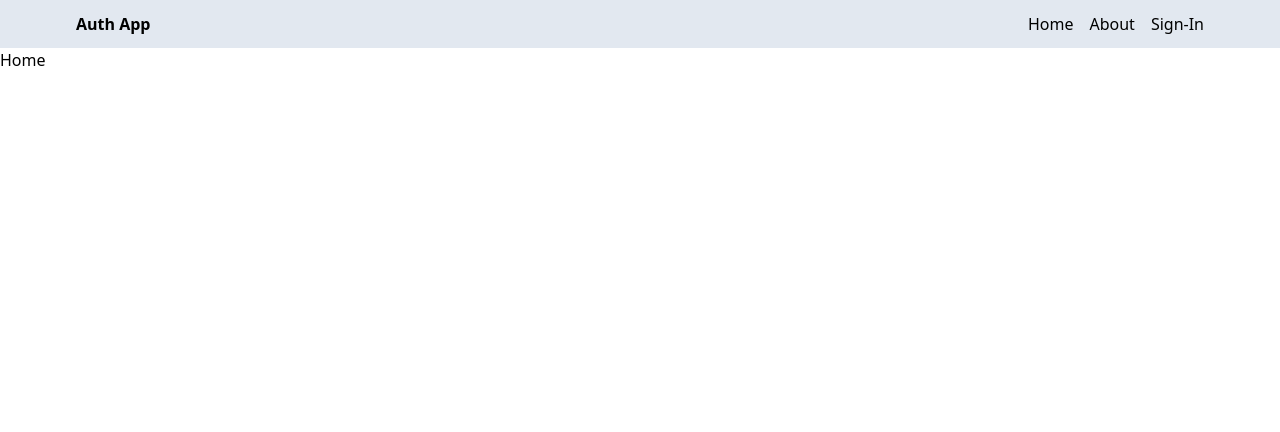
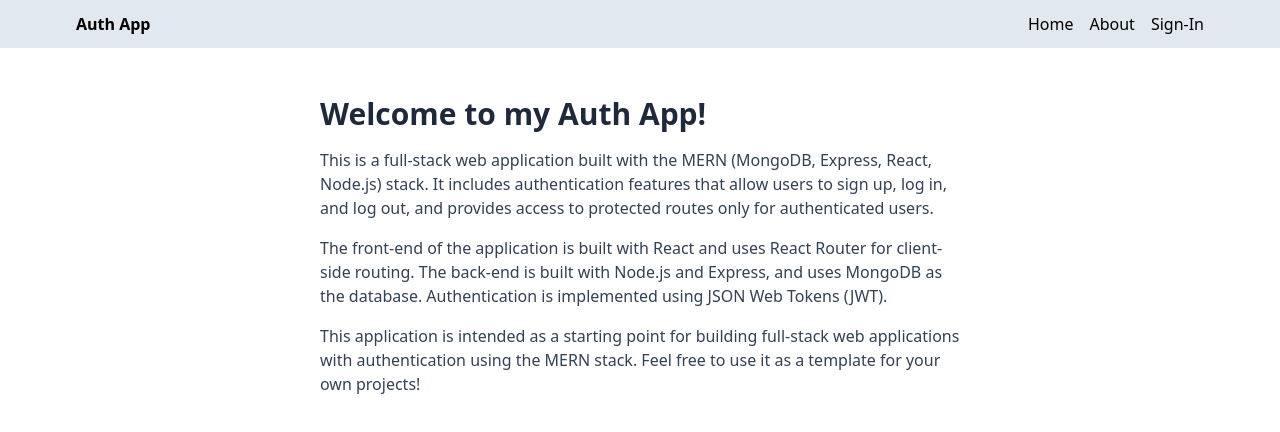
Before and after one commit to iamabhay121/mern-auth, a React (Vite) app in the folder Client/: page / in a window 1280 px wide. Shown: the top 432 px of the page. Built offline with nearby package versions, Linux system fonts and the light colour scheme; no server answers.

Commit message:
complete home and about page

```diff
--- a/Client/src/pages/About.jsx
+++ b/Client/src/pages/About.jsx
@@ -1,7 +1,27 @@
 import React from "react";
 
 const About = () => {
-  return <div>About</div>;
+  return (
+    <div className="px-4 py-12 max-w-2xl mx-auto">
+      <h1 className="text-3xl font-bold  mb-4 text-slate-800">About</h1>
+      <p className="mb-4 text-slate-700">
+        This is a MERN (MongoDB, Express, React, Node.js) stack application with
+        authentication. It allows users to sign up, log in, and log out, and
+        provides access to protected routes only for authenticated users.
+      </p>
+      <p className="mb-4 text-slate-700">
+        The front-end of the application is built with React and uses React
+        Router for client-side routing. The back-end is built with Node.js and
+        Express, and uses MongoDB as the database. Authentication is implemented
+        using JSON Web Tokens (JWT).
+      </p>
+      <p className="mb-4 text-slate-700">
+        This application is intended as a starting point for building full-stack
+        web applications with authentication using the MERN stack. Feel free to
+        use it as a template for your own projects!
+      </p>
+    </div>
+  );
 };
 
 export default About;
--- a/Client/src/pages/Home.jsx
+++ b/Client/src/pages/Home.jsx
@@ -1,7 +1,30 @@
 import React from "react";
 
 const Home = () => {
-  return <div>Home</div>;
+  return (
+    <div className="px-4 py-12 max-w-2xl mx-auto">
+      <h1 className="text-3xl font-bold  mb-4 text-slate-800">
+        Welcome to my Auth App!
+      </h1>
+      <p className="mb-4 text-slate-700">
+        This is a full-stack web application built with the MERN (MongoDB,
+        Express, React, Node.js) stack. It includes authentication features that
+        allow users to sign up, log in, and log out, and provides access to
+        protected routes only for authenticated users.
+      </p>
+      <p className="mb-4 text-slate-700">
+        The front-end of the application is built with React and uses React
+        Router for client-side routing. The back-end is built with Node.js and
+        Express, and uses MongoDB as the database. Authentication is implemented
+        using JSON Web Tokens (JWT).
+      </p>
+      <p className="mb-4 text-slate-700">
+        This application is intended as a starting point for building full-stack
+        web applications with authentication using the MERN stack. Feel free to
+        use it as a template for your own projects!
+      </p>
+    </div>
+  );
 };
 
 export default Home;
```
